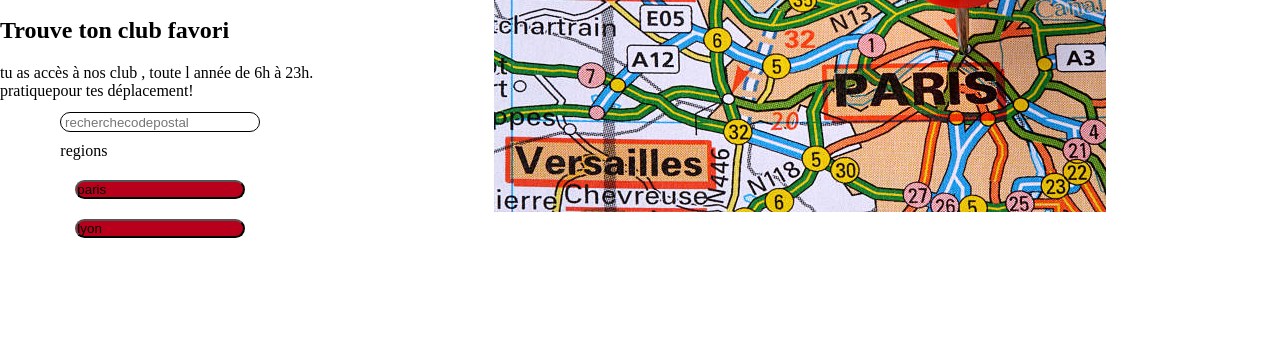
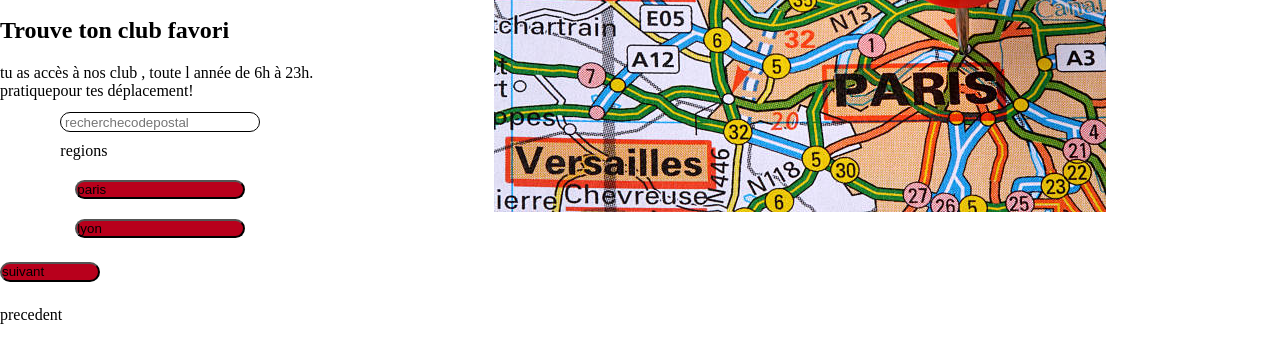
Before and after one commit to vidal-05/devoir-noter, a plain HTML site: page page1.html in a window 1280 px wide. Shown: the part 196-554 px from the top of the page. Drawn offline with Linux system fonts and the light colour scheme.

Commit message:
ajout d'un button suivant et d'un lien retour

```diff
--- a/page1.html
+++ b/page1.html
@@ -34,6 +34,8 @@
 
         </div>
     </div>
+    <button  class="suivant" type="button">suivant</button>
+    <a  class="precedent" href="index.html"> precedent</a>
 
 
    </section>
--- a/style.css
+++ b/style.css
@@ -153,3 +153,17 @@ input{
     border-radius: 10px;
     background-color: #b8001c;
 }
+.suivant{
+    display: flex;
+    flex-direction: column;
+    width: 100px;
+    height: 20px;
+    background-color: #b8001c;
+    border-radius: 10px;
+    margin-top: 24px;
+}
+.precedent{
+    display: flex;
+    margin-top: 24px;
+    gap: 10px;
+}
```
